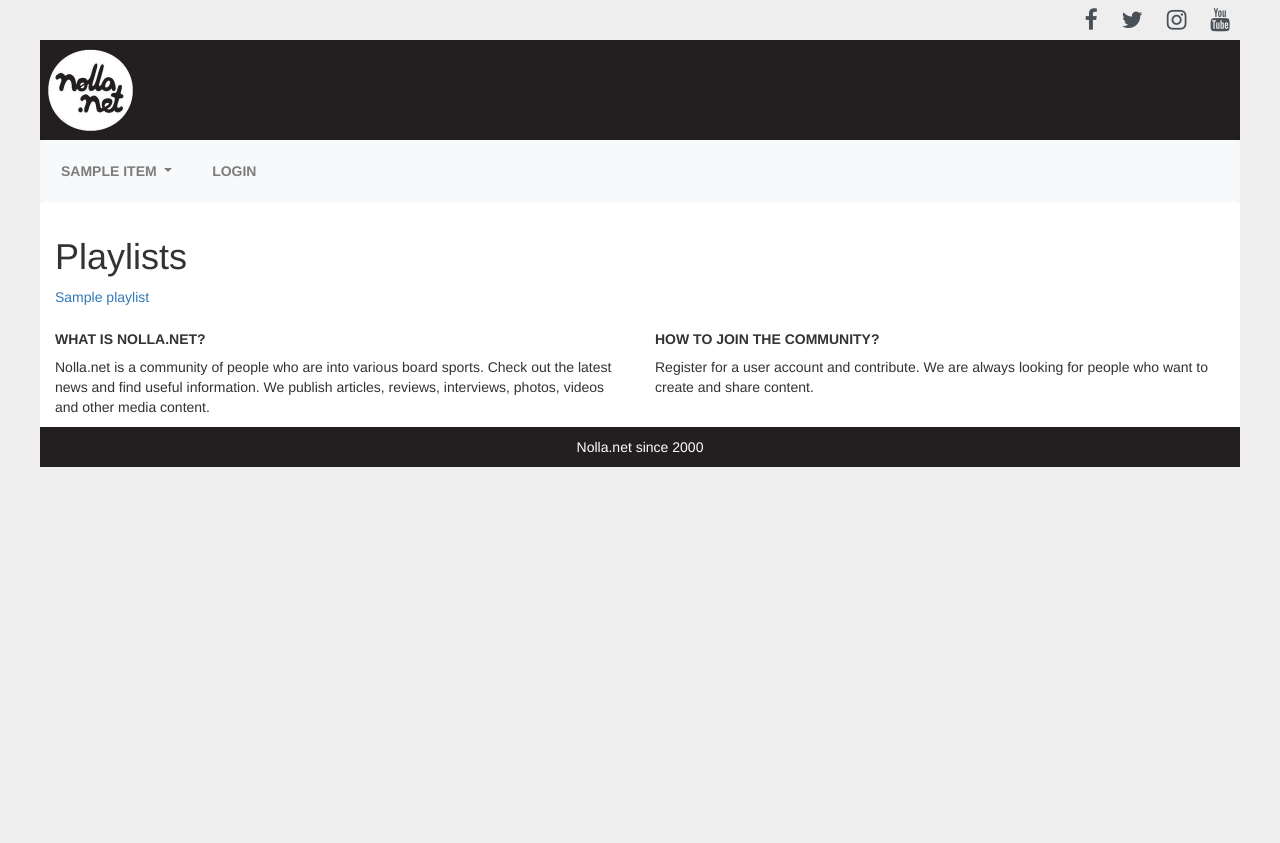
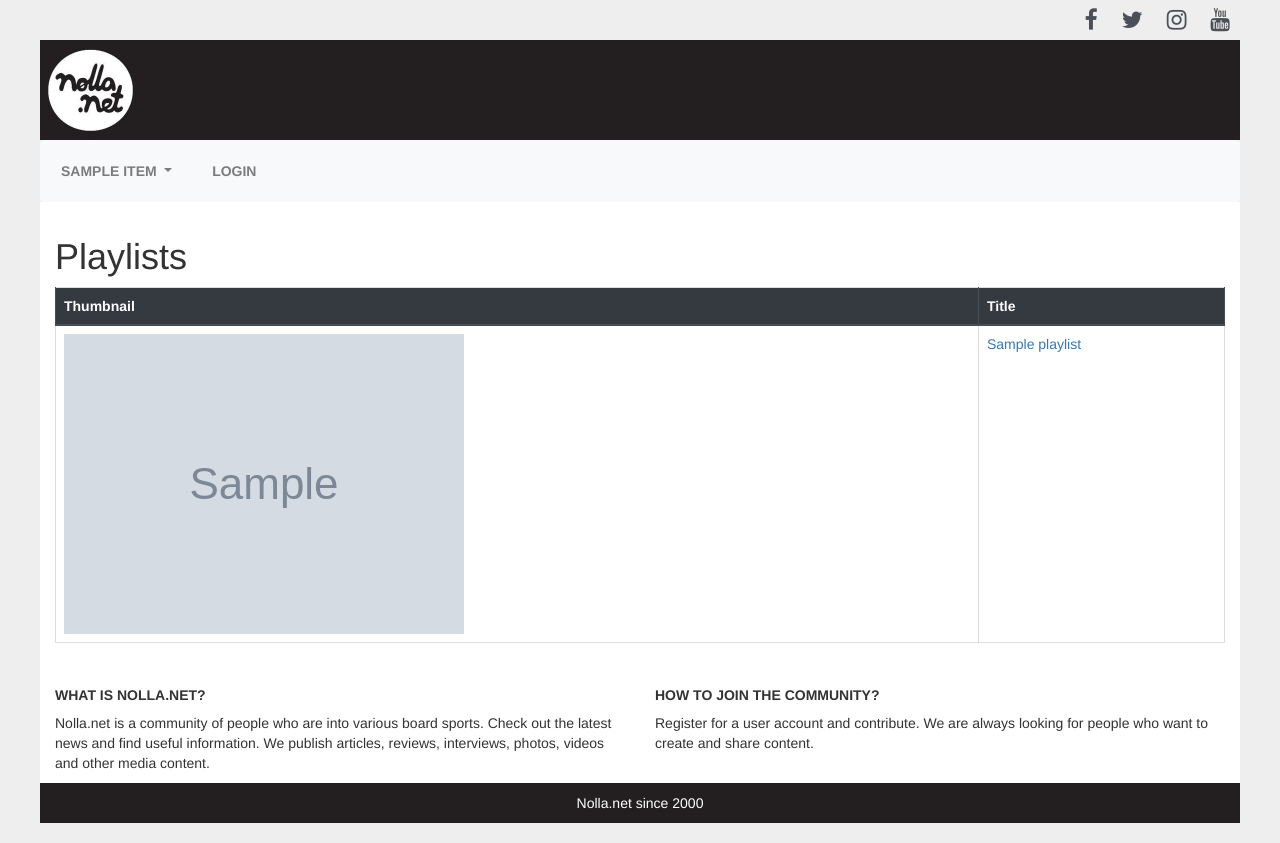
Before and after one commit to jounile/nollanet, a Flask app: template app/templates/youtube/playlists.html in a window 1280 px wide. Before the commit the page ends 467 px from the top, so only its background shows below. Run offline with Flask 2, Linux system fonts and the light colour scheme; the template is opened without the code that fills it: most values are stand-ins (such as "Sample title", 1, 10 or a date in 2020); grey boxes marked "Sample" are stand-in pictures; some libraries are stand-ins or nearby versions.

Commit message:
Adding table and thumbnail to playlist page

```diff
--- a/app/templates/youtube/playlists.html
+++ b/app/templates/youtube/playlists.html
@@ -9,12 +9,26 @@ Channel ID: {{ channelId }}<br>
 
 <h1>Playlists</h1>
 
-{% for playlist in playlists %}
-
-    <a href="/youtube/playlist/{{ playlist.id }}">{{ playlist.title }}</a><br>
-    <!--<iframe width="560" height="315" src="https://www.youtube.com/embed/videoseries?list={{ playlist.id }}" frameborder="0" allow="autoplay; encrypted-media" allowfullscreen></iframe><br><br>-->
-
-{% endfor %}
-
+<table width="100%" class="table table-bordered">
+    <thead class="thead-dark">
+        <tr>
+            <th>Thumbnail</th>
+            <th>Title</th>
+        </tr>
+    </thead>
+    <tbody>
+    {% for playlist in playlists %}
+        <tr>
+            <td>
+                <img src="{{ playlist.thumbnail }}" />
+            </td>
+            <td>
+                <a href="/youtube/playlist/{{ playlist.id }}">{{ playlist.title }}</a>
+                <!--<iframe width="560" height="315" src="https://www.youtube.com/embed/videoseries?list={{ playlist.id }}" frameborder="0" allow="autoplay; encrypted-media" allowfullscreen></iframe><br><br>-->
+            </td>
+        </tr>
+    {% endfor %}
+    </tbody>
+</table>
 
 {% endblock %}
```
Also changed, not shown: app/mod_youtube/controllers.py (+5 -4 lines).
